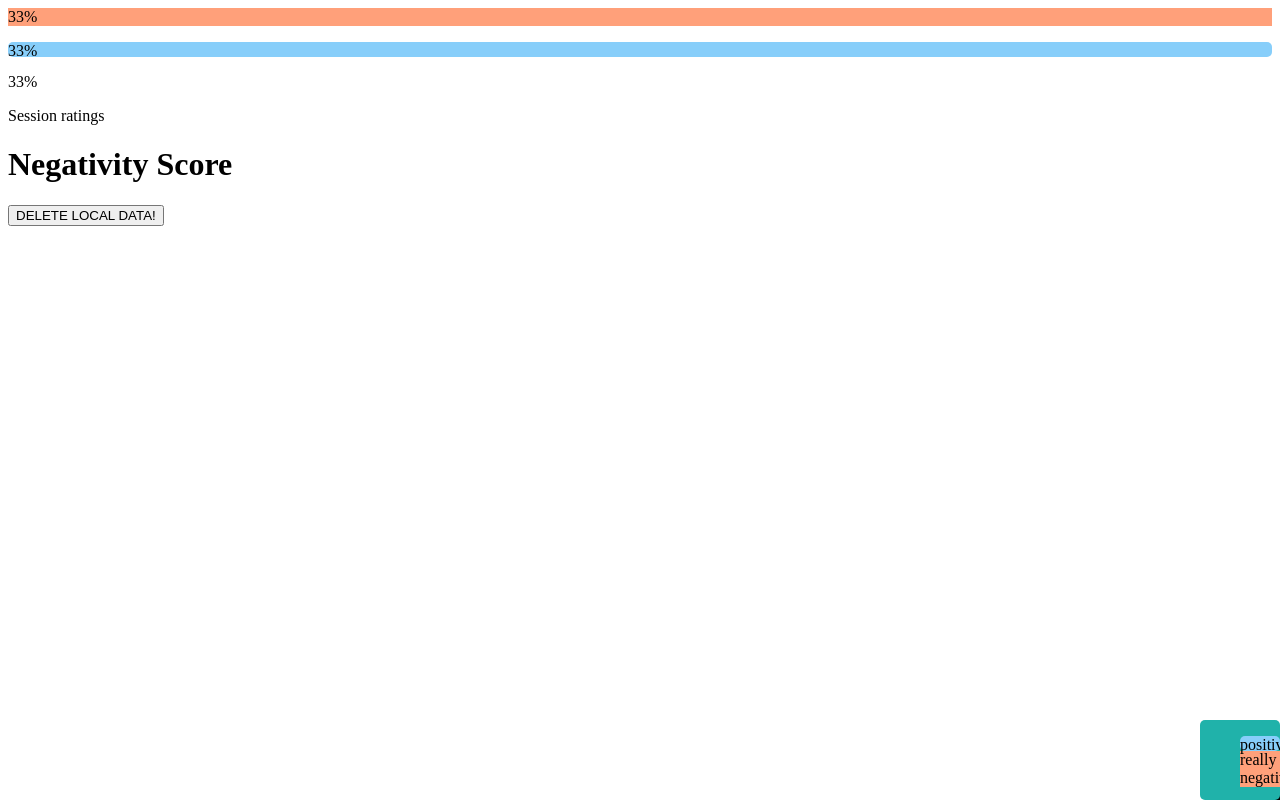
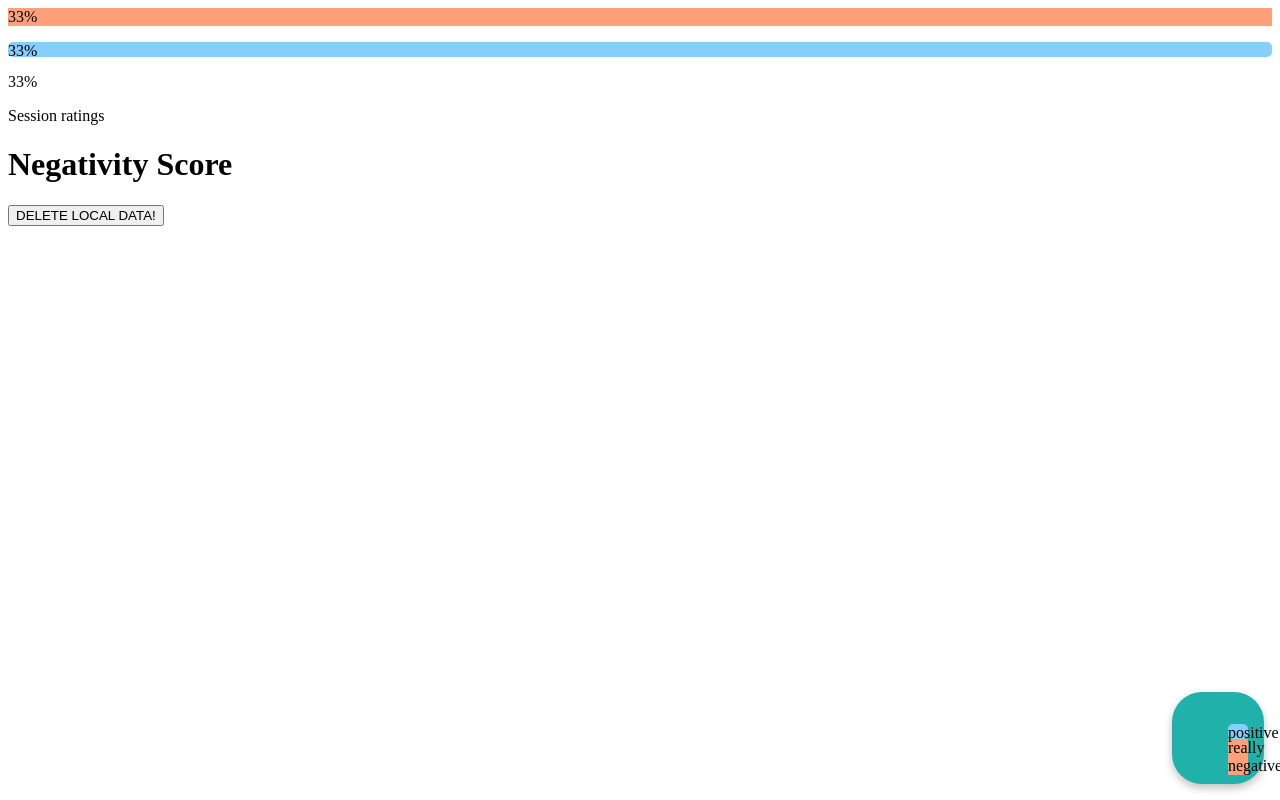
Before and after one commit to cormacbeagan/MHLWellnessHackathon, a website built with webpack: page src/popup/index.html in a window 1280 px wide. Built offline with nearby package versions, Linux system fonts and the light colour scheme; no server answers.

Commit message:
start on popup

```diff
--- a/src/inject/inject.css
+++ b/src/inject/inject.css
@@ -2,33 +2,39 @@
  * Place your custom CSS styles here.
  **/
 .my-popup {
-  height: 80px;
-  width: 80px;
+  margin: 1rem;
+  padding: 1rem;
+  height: 60px;
+  width: 60px;
   background-color: lightseagreen;
   /* border: 1px solid lightgray ; */
-  border-radius: 5px;
-  box-shadow: 5px 10px;
+  border-radius: 30px 30px;
   position: fixed;
   right: 0px;
   bottom: 0px;
   z-index: 99;
   /* background-color: green; */
+  box-shadow: 0px 4px 8px silver;
+  transition: height 250ms;
+  display: flex;
+  flex-direction: column;
 }
+
 .my-popup:hover {
-  height: 200px;
+
 }
-/* li {
-  height: 10px;
-} */
+
+.my-popup.expand {
+  height: 240px;
+}
+
 .positive {
   display: block;
   background-color: lightskyblue;
   border-radius: 5px;
   height: 15px;
 }
-.positive:hover {
-  height: 30px;
-}
+
 .negative {
   display: block;
   background-color: lightsalmon;
--- a/src/inject/inject.js
+++ b/src/inject/inject.js
@@ -39,8 +39,10 @@ const negText = document.createTextNode("really negative")
 negative.appendChild(negText)
 innerDiv.appendChild(negative)
 popup.appendChild(innerDiv)
+
 const body = document.getElementsByTagName('body');
 body[0].appendChild(popup)
+
 
 const sendFeelings = (feeling) => {
   const message = {
```
